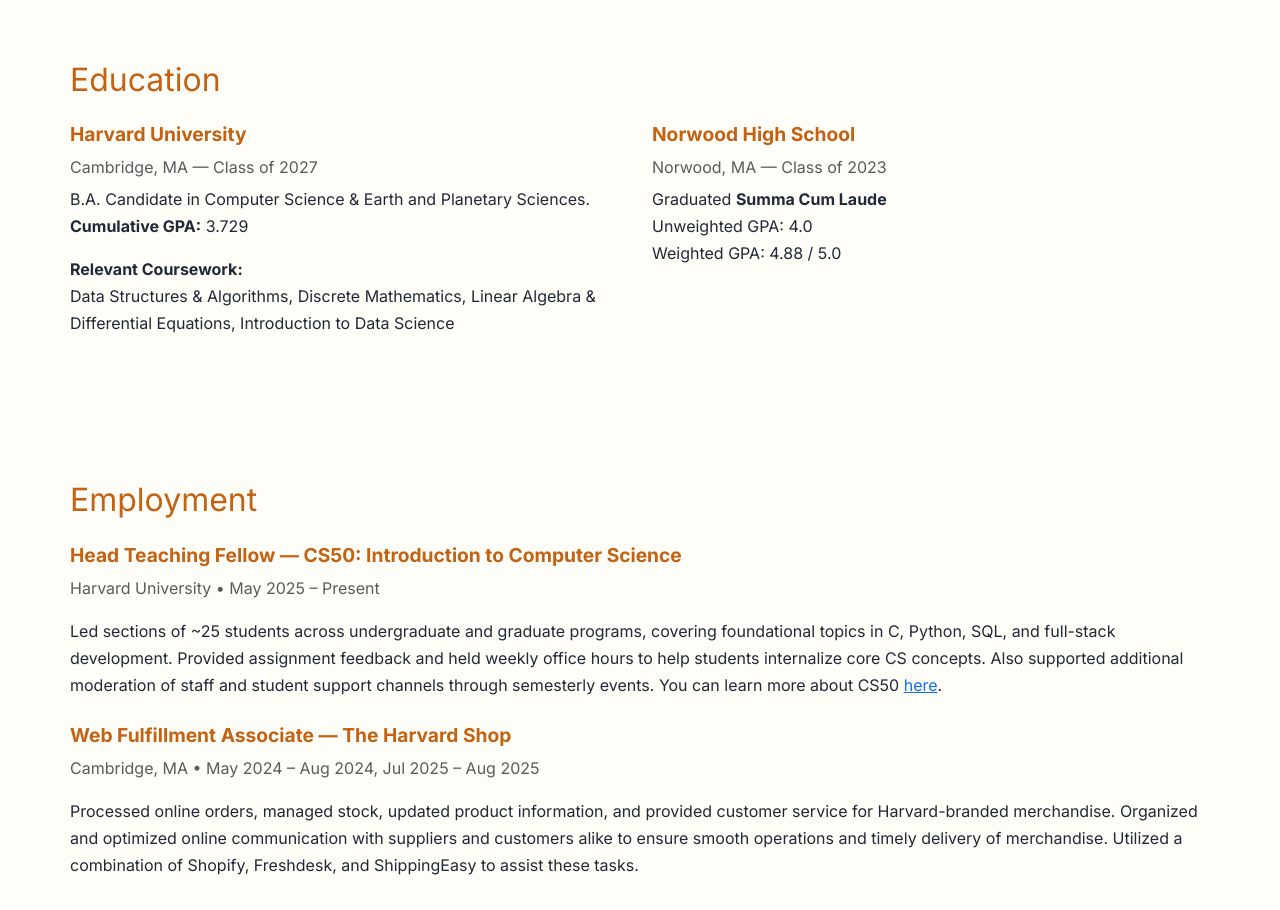
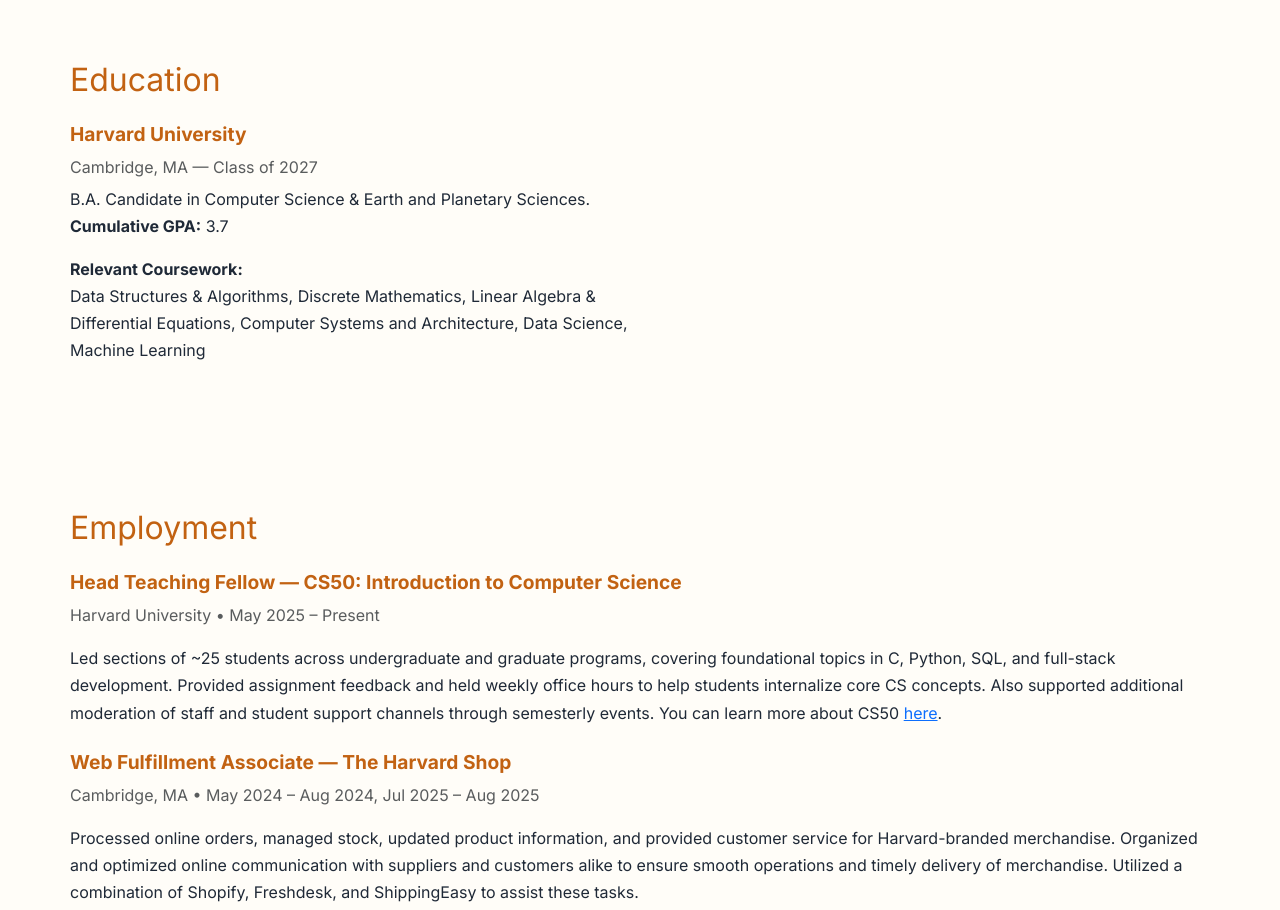
Before and after one commit to duykhang132005/portfolio, a plain HTML site: page index.html in a window 1280 px wide. Shown: the part 960-1870 px from the top of the page. Drawn offline with nearby package versions, Linux system fonts and the light colour scheme.

Commit message:
cleaned portfolio text

```diff
--- a/index.html
+++ b/index.html
@@ -15,7 +15,7 @@
   <link rel="preconnect" href="https://fonts.gstatic.com" crossorigin />
   <link href="https://fonts.googleapis.com/css2?family=Inter:wght@400;600;700;800&display=swap" rel="stylesheet" />
 
-  <!-- Bootstrap CSS (grid utilities only; no Bootstrap JS) -->
+  <!-- Bootstrap CSS-->
   <link
     href="https://cdn.jsdelivr.net/npm/bootstrap@5.3.2/dist/css/bootstrap.min.css"
     rel="stylesheet"
@@ -94,22 +94,12 @@
           <p class="text-muted mb-1">Cambridge, MA &mdash; Class of 2027</p>
           <p>
             B.A. Candidate in Computer Science & Earth and Planetary Sciences.<br>
-            <strong>Cumulative GPA:</strong> 3.729
+            <strong>Cumulative GPA:</strong> 3.7
           </p>
           <p>
             <strong>Relevant Coursework:</strong><br>
             Data Structures & Algorithms, Discrete Mathematics, Linear Algebra & Differential Equations,
-            Introduction to Data Science
-          </p>
-        </div>
-
-        <div class="col-md-6">
-          <h3>Norwood High School</h3>
-          <p class="text-muted mb-1">Norwood, MA &mdash; Class of 2023</p>
-          <p>
-            Graduated <strong>Summa Cum Laude</strong><br>
-            Unweighted GPA: 4.0<br>
-            Weighted GPA: 4.88 / 5.0
+            Computer Systems and Architecture, Data Science, Machine Learning
           </p>
         </div>
       </div>
@@ -217,9 +207,6 @@
 
       <div class="projects-grid">
 
-
-
-
             <article class="project-card lift fade-up">
               <h3>ChordStrikers</h3>
               <p>
@@ -237,8 +224,8 @@
             <article class="project-card lift fade-up">
               <h3>Lazy Lagoon</h3>
               <p>
-                A tiny browser arcade with an interactive pixel-lake vibe. Play Snake, Minesweeper,
-                Tic-Tac-Toe, or Sudoku — no install, no account, just pick a game and chase a high score.
+                A tiny browser arcade with Snake, Minesweeper,
+                Tic-Tac-Toe, or Sudoku.
               </p>
               <a href="https://duykhang132005.github.io/Personal_Projects-lazy-lagoon/#/"
                 target="_blank" rel="noopener noreferrer"
```
